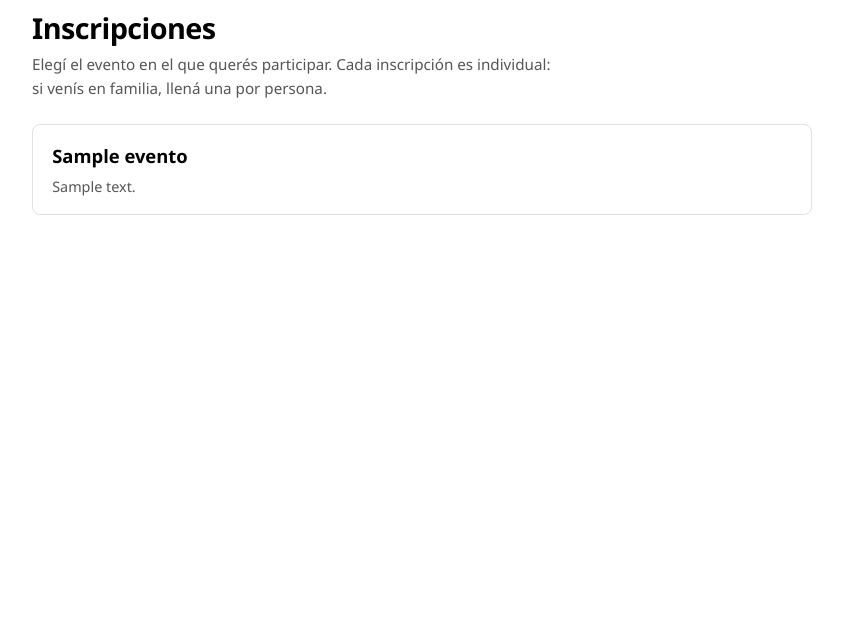
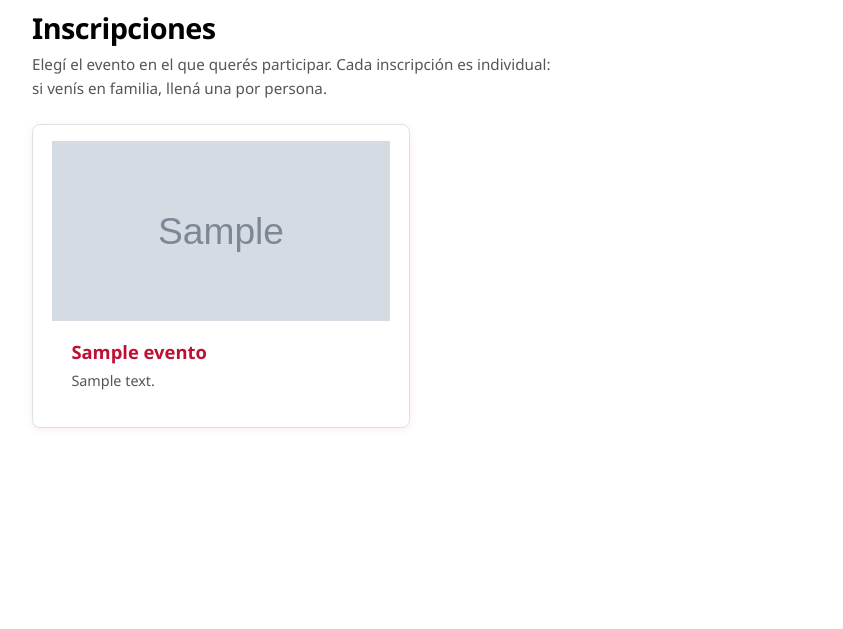
Before and after one commit to jfernandogg/registrador_eventos_dwb, a CodeIgniter 4 app: the page made by app/Views/inscripcion/portada.php in a window 1280 px wide. Shown: the part 171-800 px from the top of the page, without its empty margins (218-1061 px from the left). Run offline with PHP 8.4 and a stand-in for CodeIgniter, Linux system fonts and the light colour scheme; the template is opened without the code that fills it: most values are stand-ins (such as "Sample title", 1, 10 or a date in 2020); grey boxes marked "Sample" are stand-in pictures; some libraries are stand-ins or nearby versions.

Commit message:
Imagen de evento: upload en parametrizar + portada como tarjetas Bootstrap con imagen, título y descripción.

```diff
--- a/app/Persistencia/RepositorioEventos.php
+++ b/app/Persistencia/RepositorioEventos.php
@@ -71,6 +71,7 @@ final class RepositorioEventos
                                 'slug' => (string) $fila['slug'],
                                 'nombre' => (string) $fila['nombre'],
                                 'descripcion' => is_array($programa) ? (string) ($programa['descripcion'] ?? '') : '',
+                                'imagen' => is_array($programa) ? (string) ($programa['imagen'] ?? '') : '',
                             ];
                         },
                         $filas,
--- a/app/Views/inscripcion/portada.php
+++ b/app/Views/inscripcion/portada.php
@@ -1,5 +1,5 @@
 <?php
-/** @var list<array{slug: string, nombre: string}> $eventos */
+/** @var list<array{slug: string, nombre: string, descripcion?: string, imagen?: string}> $eventos */
 ?>
 <!doctype html>
 <html lang="es">
@@ -22,18 +22,24 @@
     <?php if ($eventos === []): ?>
         <p class="recibo-nota">No hay eventos abiertos ahora. Volvé pronto o escribí a tu centro.</p>
     <?php else: ?>
-        <ul class="lista-eventos">
+        <div class="tarjetas-eventos">
             <?php foreach ($eventos as $evento): ?>
-                <li>
-                    <a class="tarjeta-evento" href="<?= site_url('e/' . $evento['slug']) ?>">
-                        <h2><?= esc($evento['nombre']) ?></h2>
+                <a class="tarjeta-evento" href="<?= site_url('e/' . $evento['slug']) ?>">
+                    <?php $imagen = (string) ($evento['imagen'] ?? ''); ?>
+                    <?php if ($imagen !== ''): ?>
+                        <img class="tarjeta-imagen" src="<?= esc($imagen) ?>" alt="" loading="lazy">
+                    <?php else: ?>
+                        <div class="tarjeta-imagen tarjeta-placeholder"></div>
+                    <?php endif ?>
+                    <div class="tarjeta-cuerpo">
+                        <h2 class="tarjeta-titulo"><?= esc($evento['nombre']) ?></h2>
                         <?php if (($evento['descripcion'] ?? '') !== ''): ?>
-                            <p><?= esc($evento['descripcion']) ?></p>
+                            <p class="tarjeta-descripcion"><?= esc($evento['descripcion']) ?></p>
                         <?php endif ?>
-                    </a>
-                </li>
+                    </div>
+                </a>
             <?php endforeach ?>
-        </ul>
+        </div>
     <?php endif ?>
 </main>
 </body>
--- a/public/css/publico.css
+++ b/public/css/publico.css
@@ -403,3 +403,58 @@ button:active, .boton:active { transform: translateY(1px); }
     .total-caja .total-monto { font-size: 1.5rem; }
     .boton-primario { padding: 0.6rem 1.1rem; font-size: 1rem; }
 }
+
+/* Tarjetas de eventos (portada) */
+.tarjetas-eventos {
+    display: grid;
+    grid-template-columns: repeat(auto-fill, minmax(280px, 1fr));
+    gap: 1.5rem;
+    margin-top: 1.5rem;
+}
+
+.tarjeta-evento {
+    display: flex;
+    flex-direction: column;
+    border: 1px solid var(--color-borde);
+    border-radius: var(--radio);
+    overflow: hidden;
+    background: var(--color-tarjeta);
+    text-decoration: none;
+    color: var(--color-texto);
+    transition: box-shadow 0.2s, transform 0.15s;
+    box-shadow: var(--sombra);
+}
+
+.tarjeta-evento:hover {
+    box-shadow: 0 4px 16px rgba(190, 15, 52, 0.12);
+    transform: translateY(-2px);
+    text-decoration: none;
+}
+
+.tarjeta-imagen {
+    width: 100%;
+    height: 180px;
+    object-fit: cover;
+    display: block;
+}
+
+.tarjeta-placeholder {
+    background: linear-gradient(135deg, #f0e6e8, #e8d5d8);
+}
+
+.tarjeta-cuerpo {
+    padding: 1rem 1.2rem 1.2rem;
+}
+
+.tarjeta-titulo {
+    font-size: 1.1rem;
+    margin: 0 0 0.3rem;
+    color: var(--color-primario);
+}
+
+.tarjeta-descripcion {
+    font-size: 0.88rem;
+    color: var(--color-muted);
+    margin: 0;
+    line-height: 1.45;
+}
```
Also changed, not shown: app/Controllers/Admin.php (+50 -0 lines), app/Views/admin/parametrizar.php (+8 -1 lines).
